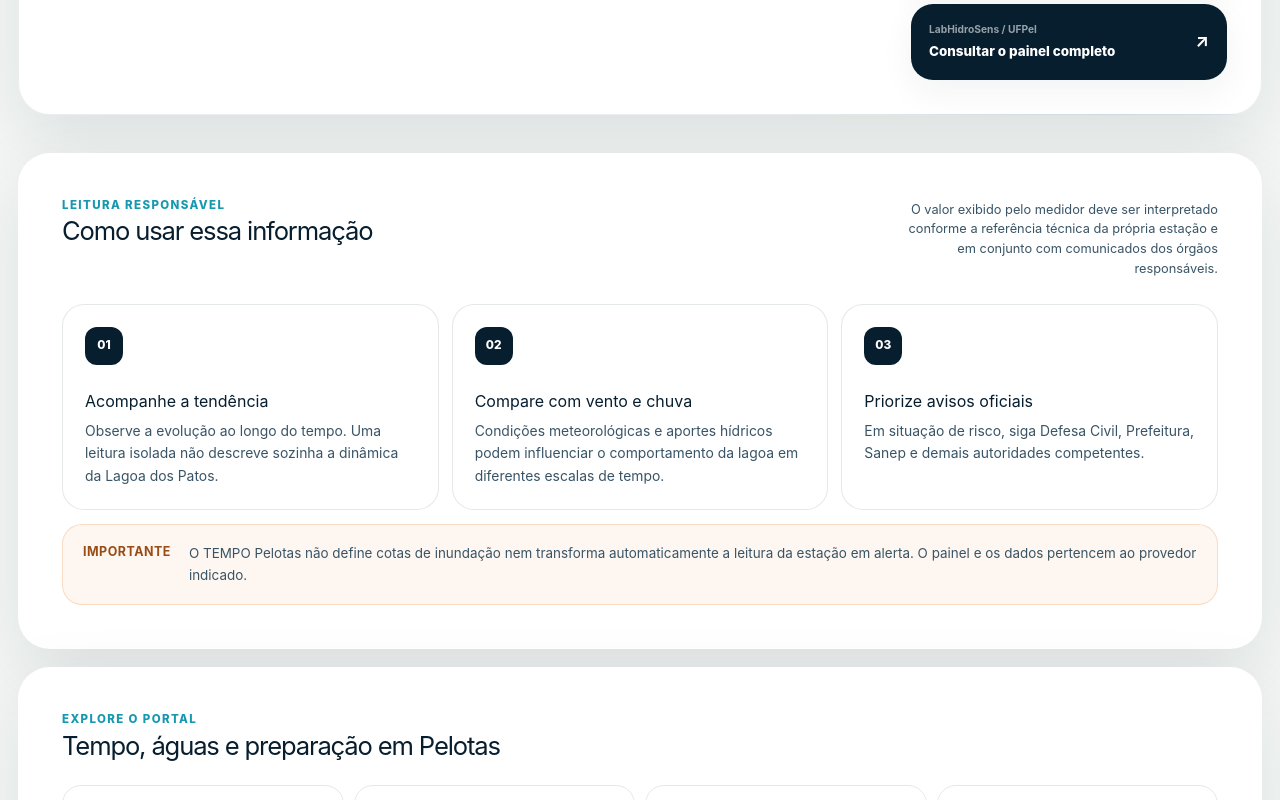
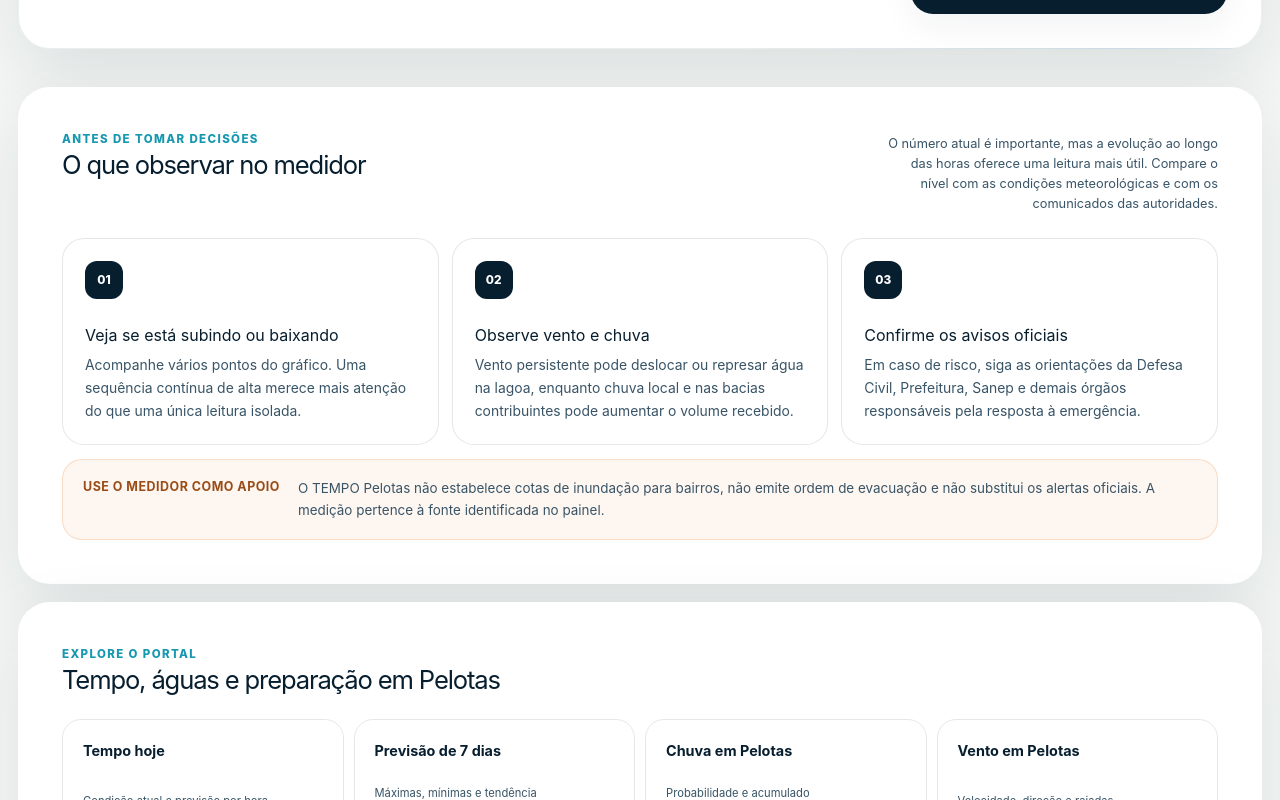
Before and after one commit to agenciamobi/tempopelotas, a Next.js app: page /nivel-da-lagoa-dos-patos-laranjal in a window 1280 px wide. Shown: the part 1420-2220 px from the top of the page. Built offline with nearby package versions, Linux system fonts and the light colour scheme; no server answers.

Commit message:
Reescreve página do nível para o visitante

```diff
--- a/app/nivel-da-lagoa-dos-patos-laranjal/page.tsx
+++ b/app/nivel-da-lagoa-dos-patos-laranjal/page.tsx
@@ -10,12 +10,12 @@ export const revalidate = 600;
 export const metadata: Metadata = {
   title: "Nível da Lagoa dos Patos no Laranjal em tempo real",
   description:
-    "Consulte o medidor do nível da Lagoa dos Patos na Estação Laranjal, em Pelotas, com acesso ao painel do LabHidroSens / UFPel.",
+    "Acompanhe o nível da Lagoa dos Patos na Estação Laranjal, em Pelotas, e veja como vento e chuva podem influenciar o cenário local.",
   alternates: { canonical: "/nivel-da-lagoa-dos-patos-laranjal" },
   openGraph: {
     title: "Nível da Lagoa dos Patos no Laranjal",
     description:
-      "Acompanhe a Estação Laranjal e consulte o painel externo de medição do nível da Lagoa dos Patos.",
+      "Veja a medição da Estação Laranjal e acompanhe as condições meteorológicas relacionadas em Pelotas.",
     url: "/nivel-da-lagoa-dos-patos-laranjal",
   },
 };
@@ -34,7 +34,7 @@ export default async function NivelDaLagoaPage() {
     name: "Nível da Lagoa dos Patos na Estação Laranjal",
     url: absoluteUrl("/nivel-da-lagoa-dos-patos-laranjal"),
     description:
-      "Página de acesso ao painel público de medição do nível da Lagoa dos Patos na Praia do Laranjal, em Pelotas.",
+      "Monitoramento do nível da Lagoa dos Patos na Praia do Laranjal, em Pelotas, com contexto de vento e chuva.",
     inLanguage: "pt-BR",
     about: {
       "@type": "BodyOfWater",
@@ -50,9 +50,9 @@ export default async function NivelDaLagoaPage() {
   return (
     <ForecastPageShell
       weather={weather}
-      eyebrow="Monitoramento hidrológico"
-      title="Nível da Lagoa dos Patos no Laranjal"
-      description="Acompanhe o painel público da Estação Laranjal e compare a medição com as condições atuais de vento e chuva em Pelotas."
+      eyebrow="Lagoa dos Patos em Pelotas"
+      title="Nível da Lagoa no Laranjal"
+      description="Veja a medição da Estação Laranjal, acompanhe se o nível está subindo ou baixando e considere também vento, chuva e avisos oficiais."
       currentPath="/nivel-da-lagoa-dos-patos-laranjal"
     >
       <script
@@ -74,47 +74,48 @@ export default async function NivelDaLagoaPage() {
       <section className="topic-section lagoon-explanation" aria-labelledby="lagoon-explanation-title">
         <div className="section-heading">
           <div>
-            <span className="eyebrow">Leitura responsável</span>
-            <h2 id="lagoon-explanation-title">Como usar essa informação</h2>
+            <span className="eyebrow">Antes de tomar decisões</span>
+            <h2 id="lagoon-explanation-title">O que observar no medidor</h2>
           </div>
           <p>
-            O valor exibido pelo medidor deve ser interpretado conforme a referência técnica da
-            própria estação e em conjunto com comunicados dos órgãos responsáveis.
+            O número atual é importante, mas a evolução ao longo das horas oferece uma leitura mais
+            útil. Compare o nível com as condições meteorológicas e com os comunicados das autoridades.
           </p>
         </div>
 
         <div className="lagoon-explanation-grid">
           <article>
             <span>01</span>
-            <h3>Acompanhe a tendência</h3>
+            <h3>Veja se está subindo ou baixando</h3>
             <p>
-              Observe a evolução ao longo do tempo. Uma leitura isolada não descreve sozinha a
-              dinâmica da Lagoa dos Patos.
+              Acompanhe vários pontos do gráfico. Uma sequência contínua de alta merece mais atenção do
+              que uma única leitura isolada.
             </p>
           </article>
           <article>
             <span>02</span>
-            <h3>Compare com vento e chuva</h3>
+            <h3>Observe vento e chuva</h3>
             <p>
-              Condições meteorológicas e aportes hídricos podem influenciar o comportamento da
-              lagoa em diferentes escalas de tempo.
+              Vento persistente pode deslocar ou represar água na lagoa, enquanto chuva local e nas
+              bacias contribuintes pode aumentar o volume recebido.
             </p>
           </article>
           <article>
             <span>03</span>
-            <h3>Priorize avisos oficiais</h3>
+            <h3>Confirme os avisos oficiais</h3>
             <p>
-              Em situação de risco, siga Defesa Civil, Prefeitura, Sanep e demais autoridades
-              competentes.
+              Em caso de risco, siga as orientações da Defesa Civil, Prefeitura, Sanep e demais órgãos
+              responsáveis pela resposta à emergência.
             </p>
           </article>
         </div>
 
         <div className="lagoon-disclaimer">
-          <strong>Importante</strong>
+          <strong>Use o medidor como apoio</strong>
           <p>
-            O TEMPO Pelotas não define cotas de inundação nem transforma automaticamente a leitura
-            da estação em alerta. O painel e os dados pertencem ao provedor indicado.
+            O TEMPO Pelotas não estabelece cotas de inundação para bairros, não emite ordem de
+            evacuação e não substitui os alertas oficiais. A medição pertence à fonte identificada no
+            painel.
           </p>
         </div>
       </section>
```
